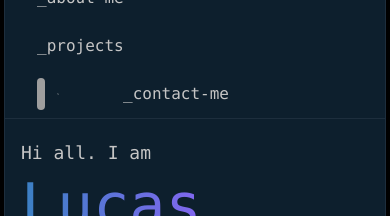
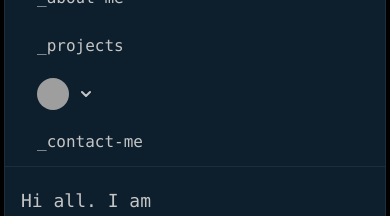
Before and after one commit to lucasbaronio/dev-portfolio, a React (Vite) app: page /hello in a window 390 px wide. Both pictures are taken after a click on the element 358 px from the left and 29 px from the top of the page. Shown: the part 127-343 px from the top of the page. Built offline with nearby package versions, Linux system fonts and the light colour scheme; no server answers; grey boxes are pictures that could not be loaded.

Commit message:
fix: refactor dropdown lenguage selector

```diff
--- a/src/RootLayout.jsx
+++ b/src/RootLayout.jsx
@@ -6,6 +6,7 @@ import Footer from './components/Footer/Footer';
 import { RxHamburgerMenu, RxCross1 } from 'react-icons/rx';
 import { useTranslation } from 'react-i18next';
 import { TABS } from './constants/tabs';
+import DropdownLenguageSelector from './components/Header/components/DropdownLenguageSelector';
 
 function RootLayout() {
   const { t } = useTranslation();
@@ -32,7 +33,10 @@ function RootLayout() {
               <img src="/lb-logo-white.png" width="30" height="30" />
               <span>{t('myName')}</span>
             </div>
-            <div className=" block sm:hidden mx-3 cursor-pointer">
+            <div className="hidden sm:flex md:hidden h-full">
+              <DropdownLenguageSelector />
+            </div>
+            <div className="block sm:hidden mx-3 cursor-pointer">
               {navOpened ? (
                 <RxCross1 size={30} onClick={() => setNavOpened((prevState) => !prevState)} />
               ) : (
--- a/src/components/Header/Header.jsx
+++ b/src/components/Header/Header.jsx
@@ -4,7 +4,7 @@ import Tab from './components/Tab';
 import { TABS } from '../../constants/tabs';
 import { useTabSelected } from '../../hooks/tabSelected';
 import { useTranslation } from 'react-i18next';
-import Dropdown from './components/Dropdown';
+import DropdownLenguageSelector from './components/DropdownLenguageSelector';
 
 const Header = ({ onTabClick }) => {
   const { t } = useTranslation();
@@ -23,8 +23,10 @@ const Header = ({ onTabClick }) => {
           />
         ))}
       </div>
-      <div className="flex">
-        <Dropdown />
+      <div className="flex flex-col sm:flex-row">
+        <div className="flex sm:hidden md:flex">
+          <DropdownLenguageSelector />
+        </div>
         <Tab
           name={TABS.CONTACT}
           value={t(`${TABS.CONTACT}.tab`)}
--- a/src/components/Header/components/Dropdown.jsx
+++ b/src/components/Header/components/DropdownLenguageSelector.jsx
@@ -17,7 +17,7 @@ const avatarTheme = {
   },
 };
 
-const Dropdown = (props) => {
+const DropdownLenguageSelector = () => {
   const { i18n } = useTranslation();
   const [currentLang, setCurrentLang] = useState(null);
 
@@ -64,7 +64,7 @@ const Dropdown = (props) => {
         </svg>
       </button>
 
-      <div className="group-hover:block hidden absolute top-12 left-4 z-10 rounded-lg shadow w-40 bg-bg-200 dark:bg-bg-200">
+      <div className="group-hover:block hidden absolute top-12 left-4 sm:left-auto sm:right-4 z-10 rounded-lg shadow w-40 bg-bg-200 dark:bg-bg-200">
         <ul className="flex flex-col text-gray-700 dark:text-gray-200">
           <li>
             <button
@@ -94,6 +94,6 @@ const Dropdown = (props) => {
   );
 };
 
-Dropdown.propTypes = {};
+DropdownLenguageSelector.propTypes = {};
 
-export default Dropdown;
+export default DropdownLenguageSelector;
```
